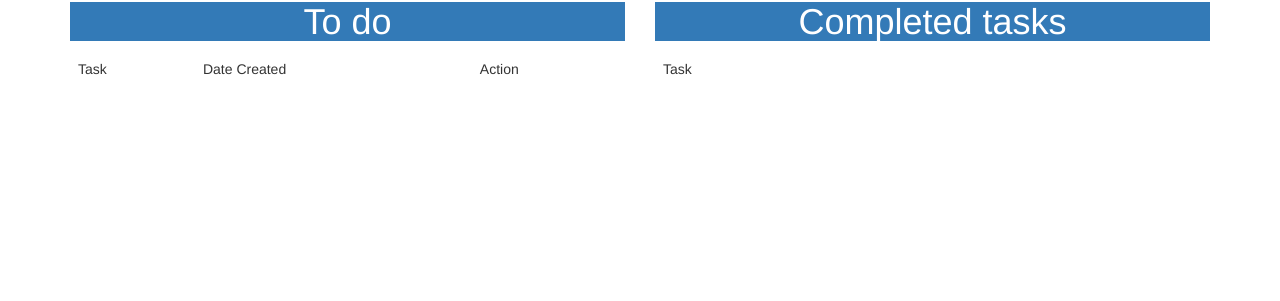
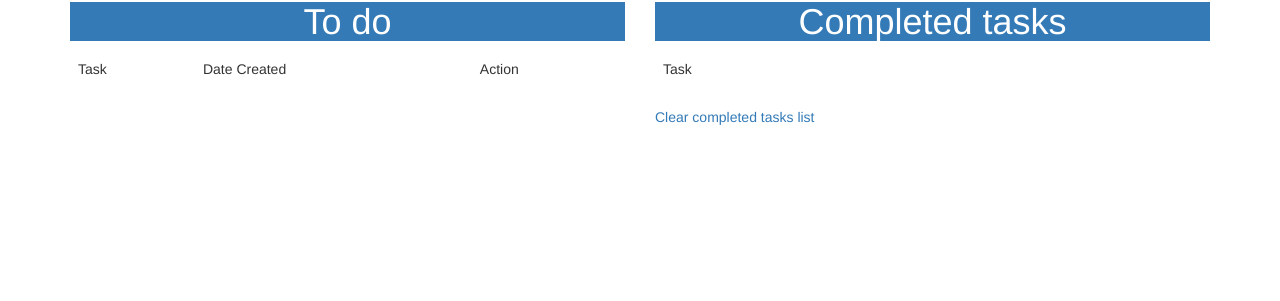
Before and after one commit to angeuwase/task-master-tdd, a Flask app: page /tasks in a window 1280 px wide. Shown: the part 309-610 px from the top of the page. Run offline with Flask 2, Linux system fonts and the light colour scheme; the visitor is signed in with stand-in values (Sample User, id 1); data comes from the database, SQL or seed files in the repository; data that the repository does not hold is empty; parts of the project's set-up code (start-up, migrations or seed data) failed here and were passed over; some libraries are stand-ins or nearby versions.

Commit message:
fully completed

```diff
--- a/project/main/templates/main/tasks.html
+++ b/project/main/templates/main/tasks.html
@@ -85,6 +85,7 @@
                     </tbody>
 
                 </table>
+                <p><a href="{{ url_for('main.clear_completed') }}">Clear completed tasks list</a></p>
               </div>
 
         </div>
--- a/project/main/views.py
+++ b/project/main/views.py
@@ -60,6 +60,16 @@ def mark_complete(task_id):
     current_app.logger.info('Task completed: {}'.format(task_id))
     return redirect(url_for('main.tasks'))
 
+@main_blueprint.route('/clear_completed')
+@login_required
+def clear_completed():
+    tasks = Task.query.filter_by(completed=True).all()
+    for task in tasks:
+        db.session.delete(task)
+    db.session.commit()
+    flash('Completed list cleared')
+    current_app.logger.info('Completed list cleared')
+    return redirect(url_for('main.tasks'))
 
 
 @main_blueprint.route('/update_task/<int:task_id>', methods=['GET', 'POST'])
@@ -81,6 +91,7 @@ def update_task(task_id):
 
     return render_template('main/update_task.html', form=form, task=task)
 
+
 @main_blueprint.route('/500')
 def error_500():
     return abort(500)
```
Also changed, not shown: project/static/img/task-master-tdd.PNG (added), tests/functional/test_main.py (line endings or trailing spaces).
